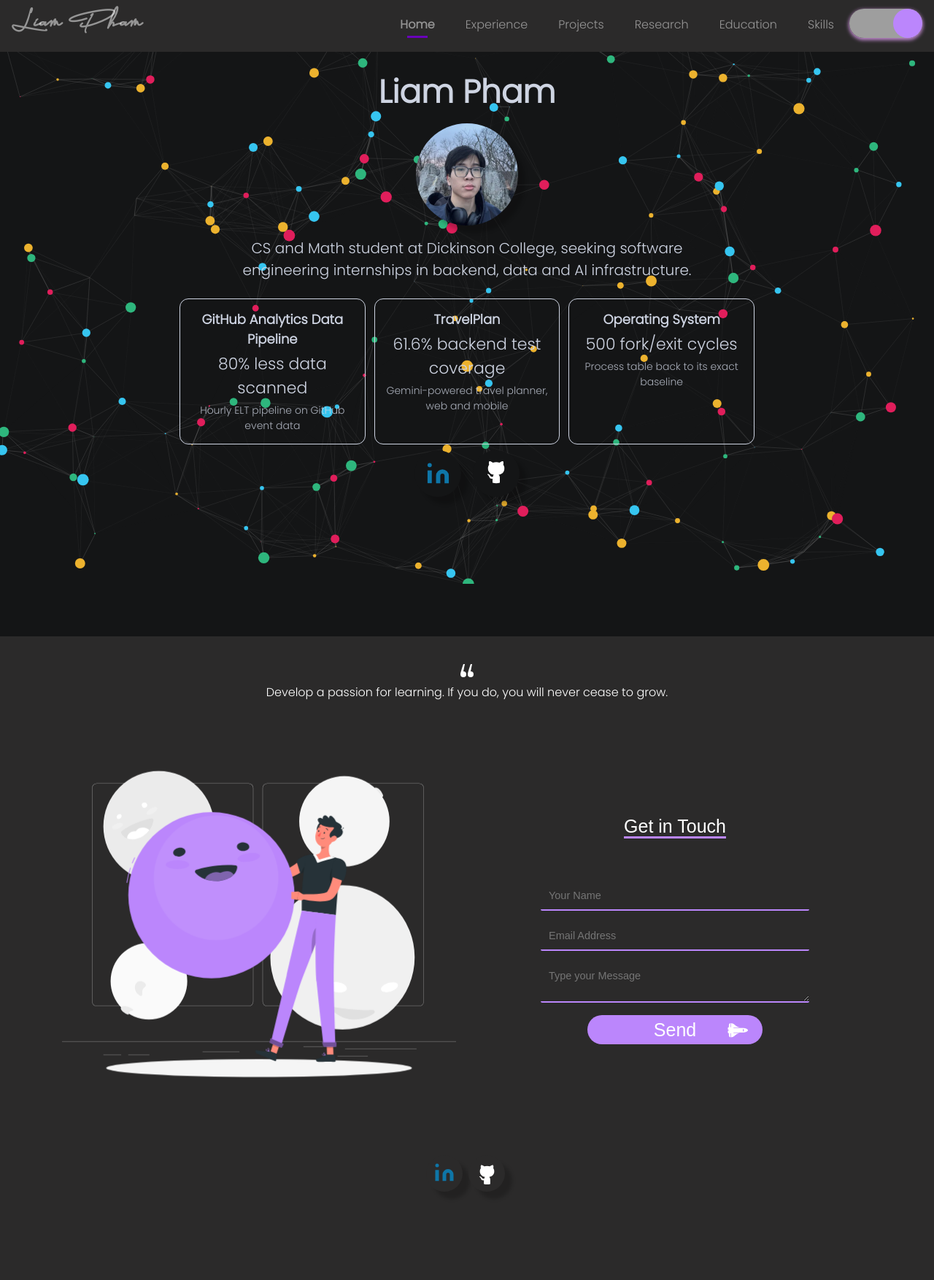
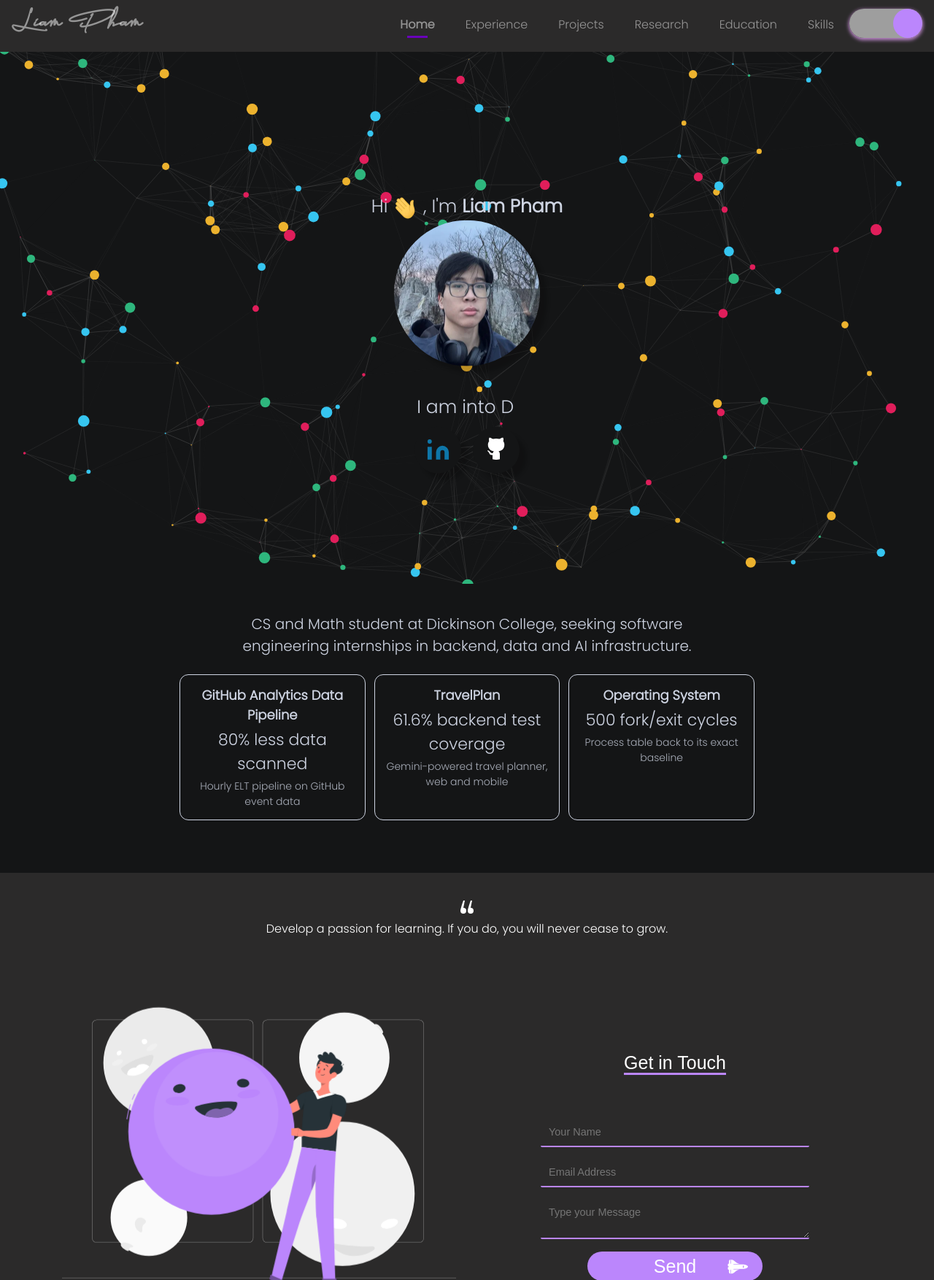
Before and after one commit to tlamDson/Lam-Portfolio, a PHP site: page / in a window 1280 px wide. Shown: the top 1754 px of the page at 73% size. Before the commit the page ends 1623 px from the top, so only its background shows below. Run offline with PHP 8.4, Linux system fonts and the light colour scheme; some libraries are stand-ins or nearby versions; grey boxes are pictures that could not be loaded.

Commit message:
fix: restore the template hero on the home first screen (#3)
* test: add home first-screen check against the template hero layout

Co-Authored-By: Claude Opus 5.5 <noreply@anthropic.com>

* test: wait for the particles canvas before measuring the home first screen

Co-Authored-By: Claude Opus 5.5 <noreply@anthropic.com>

* fix: restore the template hero on the home first screen

Co-Authored-By: Claude Opus 5.5 <noreply@anthropic.com>

---------

Co-authored-by: Claude Opus 5.5 <noreply@anthropic.com>

```diff
--- a/assets/css/home.css
+++ b/assets/css/home.css
@@ -601,31 +601,17 @@ a:hover {
   }
 }
 
-/* Home hero (C02): flows from the top so a tall hero never gets cut off */
+/* Pitch and featured projects (C02), below the template's first screen */
 .hero {
-  position: absolute;
-  top: 0;
-  left: 50%;
-  transform: translateX(-50%);
-  width: 100%;
   max-width: 820px;
-  padding: 100px 16px 40px;
+  margin: 0 auto;
+  padding: 40px 16px 0;
   text-align: center;
   font-size: 18px;
 }
 
-.hero-name {
-  margin: 0 0 16px;
-  font-size: 44px;
-  font-weight: bold;
-}
-
-.hero-avatar {
-  object-fit: cover;
-}
-
 .hero-line {
-  margin: 16px auto 24px;
+  margin: 0 auto 24px;
   max-width: 620px;
   font-size: 20px;
 }
@@ -677,9 +663,6 @@ a:hover {
 }
 
 @media only screen and (max-width: 600px) {
-  .hero-name {
-    font-size: 34px;
-  }
   .hero-line {
     font-size: 17px;
   }
--- a/index.html
+++ b/index.html
@@ -77,50 +77,35 @@
       </section>
     </div>
     <center>
-      <!-- Home Section -->
-      <div class="hero">
-        <h1 class="hero-name">Liam Pham</h1>
-        <img
-          src="assets/avatar.webp"
-          alt="Portrait of Liam Pham"
-          class="rounded-circle hero-avatar"
-          height="140"
-          width="140"
-        />
-        <p class="hero-line">
-          CS and Math student at Dickinson College, seeking software
-          engineering internships in backend, data and AI infrastructure.
-        </p>
-        <ul class="hero-projects">
-          <li>
-            <a href="/projects">
-              <span class="hero-project-name">GitHub Analytics Data Pipeline</span>
-              <span class="hero-project-stat">80% less data scanned</span>
-              <span class="hero-project-note"
-                >Hourly ELT pipeline on GitHub event data</span
-              >
-            </a>
-          </li>
-          <li>
-            <a href="/projects">
-              <span class="hero-project-name">TravelPlan</span>
-              <span class="hero-project-stat">61.6% backend test coverage</span>
-              <span class="hero-project-note"
-                >Gemini-powered travel planner, web and mobile</span
-              >
-            </a>
-          </li>
-          <li>
-            <a href="/projects">
-              <span class="hero-project-name">Operating System</span>
-              <span class="hero-project-stat">500 fork/exit cycles</span>
-              <span class="hero-project-note"
-                >Process table back to its exact baseline</span
-              >
-            </a>
-          </li>
-        </ul>
+      <!-- Home Section: the template's first screen -->
+      <div class="text col-sm-6" style="margin-top: 140px">
+        Hi
+        <span class="wave"
+          ><img src="assets/images/hand.webp" alt="" width="35" height="35" /></span
+        >&nbsp;, I'm
+        <h1
+          class="header"
+          style="display: inline; margin: 0; font-size: inherit; font-weight: bold; line-height: inherit"
+        >Liam Pham</h1>
         <div class="center">
+          <div>
+            <img
+              src="assets/avatar.webp"
+              alt="Portrait of Liam Pham"
+              class="rounded-circle"
+              height="200"
+              width="200"
+              style="object-fit: cover"
+            />
+          </div>
+          <br />
+          <span style="display: inline"
+            >I am into
+            <span
+              class="animated-text"
+              data-words="Backend Development, Cloud Computing, Databases, DevOps, Machine Learning"
+            ></span>
+          </span>
           <div>
             <div class="social-icons">
               <a
@@ -183,6 +168,43 @@
       </div>
     </center>
 
+    <!-- Below the first screen: pitch and featured projects -->
+    <section class="hero">
+      <p class="hero-line">
+        CS and Math student at Dickinson College, seeking software
+        engineering internships in backend, data and AI infrastructure.
+      </p>
+      <ul class="hero-projects">
+        <li>
+          <a href="/projects">
+            <span class="hero-project-name">GitHub Analytics Data Pipeline</span>
+            <span class="hero-project-stat">80% less data scanned</span>
+            <span class="hero-project-note"
+              >Hourly ELT pipeline on GitHub event data</span
+            >
+          </a>
+        </li>
+        <li>
+          <a href="/projects">
+            <span class="hero-project-name">TravelPlan</span>
+            <span class="hero-project-stat">61.6% backend test coverage</span>
+            <span class="hero-project-note"
+              >Gemini-powered travel planner, web and mobile</span
+            >
+          </a>
+        </li>
+        <li>
+          <a href="/projects">
+            <span class="hero-project-name">Operating System</span>
+            <span class="hero-project-stat">500 fork/exit cycles</span>
+            <span class="hero-project-note"
+              >Process table back to its exact baseline</span
+            >
+          </a>
+        </li>
+      </ul>
+    </section>
+
     <br /><br /><br />
     <!-- Dynamic footer section -->
     <script defer
```
Also changed, not shown: tests/check_home_first_screen.js (added, +215 -0 lines), assets/images/hand.webp (added).
